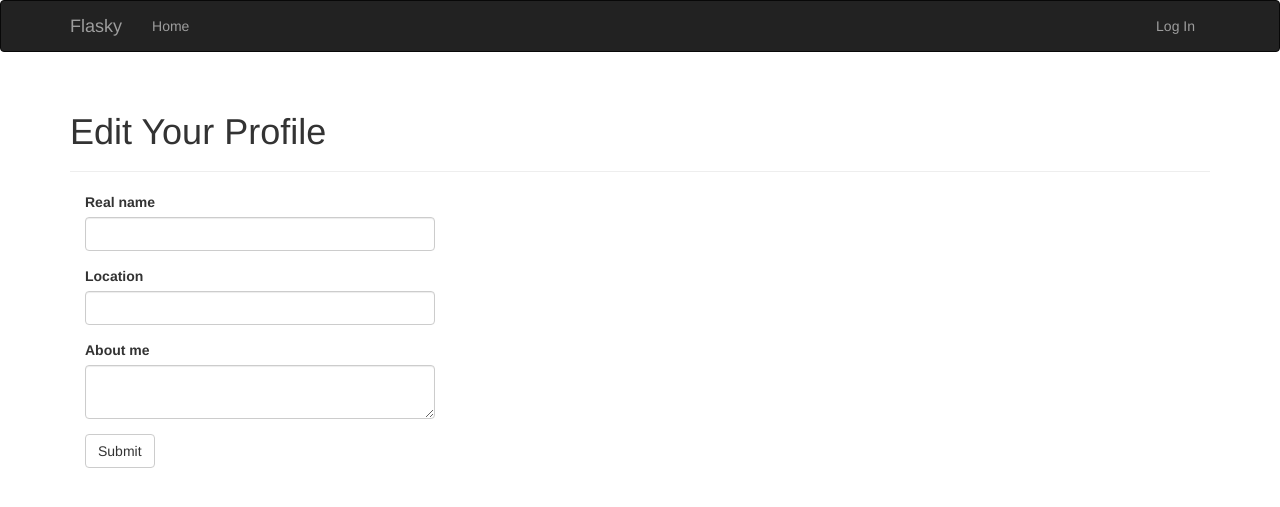
After one commit to roger254/FlaskyTest, a Flask app: template app/templates/edit_profile.html in a window 1280 px wide. The commit adds this page. Shown: the top 507 px of the page. Run offline with Flask 2, Linux system fonts and the light colour scheme; the template is opened without the code that fills it: values that come from a table or form of the project are taken from there, others are empty; some libraries are stand-ins or nearby versions.

Commit message:
user level profile editor added

```diff
--- a/app/main/views.py
+++ b/app/main/views.py
@@ -48,15 +48,19 @@ def user(username):
 @main.route('/edit-profile', methods=['GET', 'POST'])
 @login_required
 def edit_profile():
+
     form = EditProfileForm()
     if form.validate_on_submit():
+
         current_user.name = form.name.data
         current_user.location = form.location.data
         current_user.about_me = form.about_me.data
         db.session.add(current_user._get_current_object())
         db.session.commit()
+
         flash('Your profile has been updated.')
         return redirect(url_for('.user', username=current_user.username))
+
     form.name.data = current_user.name
     form.location.data = current_user.location
     form.about_me.data = current_user.about_me
--- /dev/null
+++ b/app/templates/edit_profile.html
@@ -0,0 +1,13 @@
+{% extends 'base.html' %}
+{% import 'bootstrap/wtf.html' as wtf %}
+
+{% block title %}Flasky - Edit Profile{% endblock %}
+
+{% block page_content %}
+<div class="page-header">
+  <h1>Edit Your Profile</h1>
+</div>
+<div class="col-md-4">
+  {{ wtf.quick_form(form) }}
+</div>
+{% endblock %}
--- a/app/templates/user.html
+++ b/app/templates/user.html
@@ -22,5 +22,10 @@
       Member since {{ moment(user.member_since).format('L') }}.
       Last seen {{ moment(user.last_seen).fromNow() }}.
   </p>
+  <p>
+      {% if user == current_user %}
+      <a class='btn btn-default' href="{{ url_for('.edit_profile') }}">Edit Profile</a>
+      {% endif %}
+  </p>
 </div>
 {% endblock %}
```
